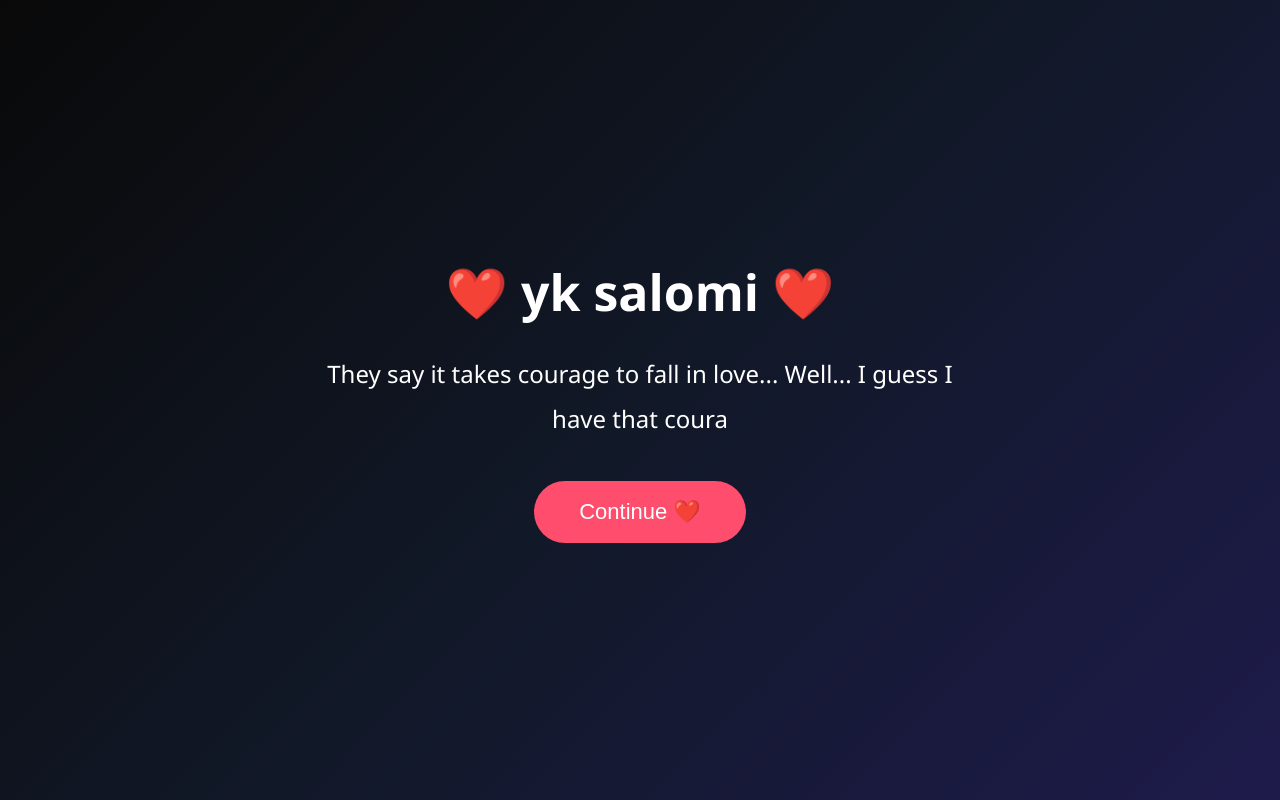
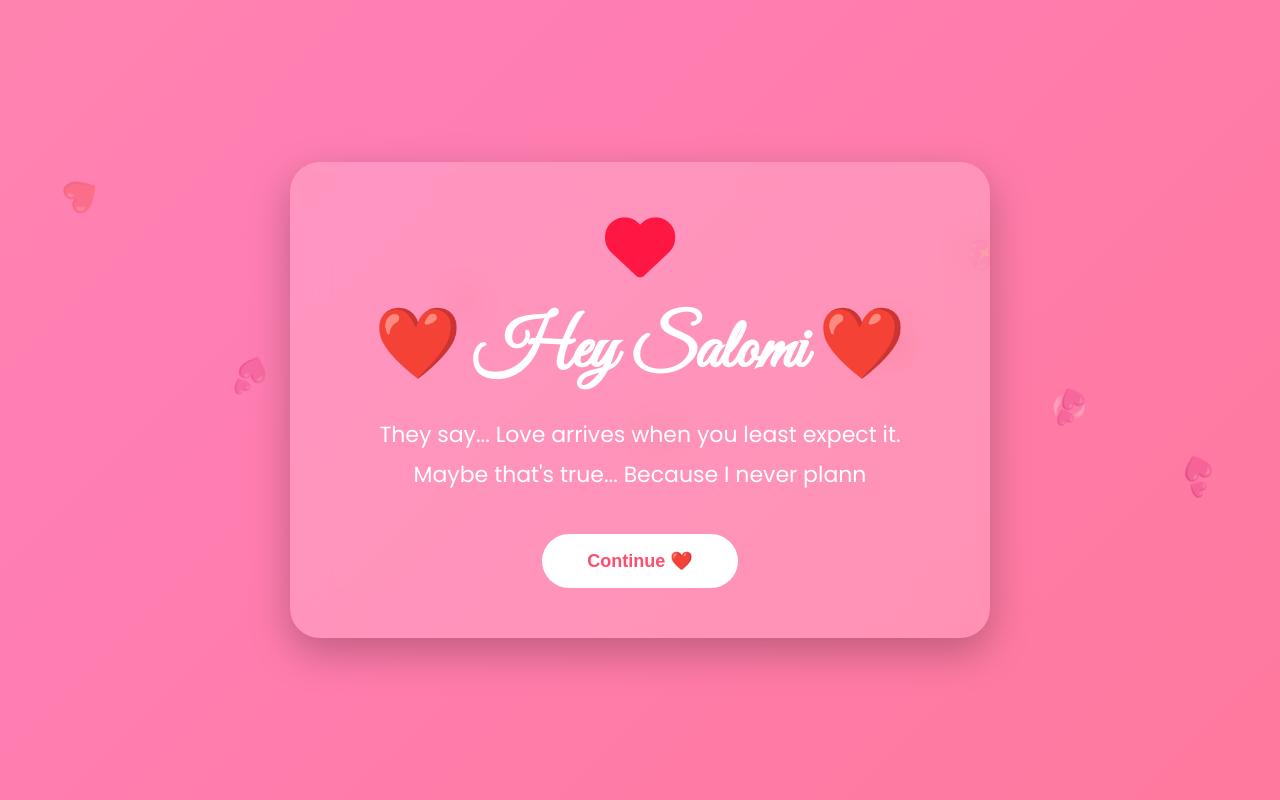
Before and after one commit to vedant1418/proposal, a Flask app: page / in a window 1280 px wide. Run offline with Flask 3, Linux system fonts and the light colour scheme.

Commit message:
Initial commit

```diff
--- a/static/script.js
+++ b/static/script.js
@@ -1,81 +1,212 @@
-setTimeout(() => {
-    document.getElementById("loading").style.display = "none";
-    document.getElementById("main").style.display = "block";
+// Loading Screen
+window.onload = () => {
 
-    document.getElementById("title").innerHTML = "❤️ yk salomi ❤️";
+    setTimeout(() => {
 
-    typeWriter();
-}, 3000);
+        document.getElementById("loading").style.opacity = "0";
 
-const message =
-`
-They say it takes courage to fall in love...
+        setTimeout(() => {
+            document.getElementById("loading").style.display = "none";
+            document.getElementById("main").style.display = "flex";
 
-Well...
+            document.getElementById("title").innerHTML =
+                "❤️ Hey Salomi ❤️";
 
-I guess I have that courage.
+            typeWriter();
 
-Because somewhere along the way,
-you became more important to me than my morning coffee,
-my sleep...
+        }, 700);
 
-maybe even oxygen. ❤️
+    }, 2500);
+
+};
+
+
+// Romantic Message
+const message = `
+
+They say...
+
+Love arrives when you least expect it.
+
+Maybe that's true...
+
+Because I never planned on meeting someone
+who would quietly become my favorite thought.
+
+Every notification from you...
+
+Every smile...
+
+Every conversation...
+
+Made ordinary days feel extraordinary.
+
+Somehow...
+
+You became the first person I want to tell everything to.
+
+The one I look for...
+
+Without even realizing it.
 
 And today...
 
+There's just one thing my heart wants to ask...
 
-
-There's something I want to ask you something my dear fattu ...`;
+❤️
+`;
 
 let index = 0;
 
 function typeWriter() {
+
+    const text = document.getElementById("message");
+
     if (index < message.length) {
-        document.getElementById("message").innerHTML += message.charAt(index);
+
+        text.innerHTML += message.charAt(index);
+
         index++;
-        setTimeout(typeWriter, 45);
+
+        window.scrollTo({
+            top: document.body.scrollHeight,
+            behavior: "smooth"
+        });
+
+        setTimeout(typeWriter, 35);
+
     }
+
 }
 
+
+// Proposal Page
 function nextScene() {
 
-    document.getElementById("title").innerHTML = "❤️";
+    const box = document.querySelector(".glass-card");
 
-    document.getElementById("message").innerHTML = `
-    <h2>Will you make my life beautiful by being a part of it?</h2>
+    box.style.opacity = "0";
 
-    <br>
+    setTimeout(() => {
 
-    <button onclick="yesClicked()" id="yes">YES ❤️</button>
+        document.getElementById("title").innerHTML =
+            "❤️ One Last Question ❤️";
 
-    <button id="no" onmouseover="moveButton()">NO 😅</button>
-    `;
+        document.getElementById("message").innerHTML = `
+
+        <h2 style="margin-bottom:20px;">
+            Will you make my life more beautiful
+            by becoming a part of it?
+        </h2>
+
+        <p style="margin-bottom:30px;">
+            I promise to annoy you forever,
+            make you laugh,
+            support your dreams,
+            and love you a little more every single day. ❤️
+        </p>
+
+        <div class="buttons">
+
+            <button id="yes" onclick="yesClicked()">
+                YES ❤️
+            </button>
+
+            <button id="no"
+                onmouseover="moveButton()"
+                onclick="moveButton()">
+                NO 😅
+            </button>
+
+        </div>
+
+        `;
+
+        box.style.opacity = "1";
+
+    }, 500);
+
 }
 
+
+// YES
 function yesClicked() {
 
+    createHearts();
+
     document.body.innerHTML = `
-    <div style="display:flex;
-    justify-content:center;
-    align-items:center;
-    height:100vh;
-    background:#111;
-    color:white;
-    font-size:45px;
-    text-align:center;">
-    ❤️ Thank You ❤️<br><br>
-    You just made me the happiest person alive!
+
+    <div class="success">
+
+        <h1>❤️ YAYYY!! ❤️</h1>
+
+        <h2>
+            You just made me
+            the happiest person alive.
+        </h2>
+
+        <p>
+
+            I promise to cherish you,
+            respect you,
+            make memories with you,
+            and keep choosing you
+            every single day.
+
+            ❤️ Forever Starts Here ❤️
+
+        </p>
+
     </div>
+
     `;
+
 }
 
+
+// NO Button
 function moveButton() {
 
-    let btn = document.getElementById("no");
+    const btn = document.getElementById("no");
 
-    btn.style.position = "absolute";
+    const x = Math.random() * (window.innerWidth - 180);
 
-    btn.style.left = Math.random() * (window.innerWidth - 150) + "px";
+    const y = Math.random() * (window.innerHeight - 120);
 
-    btn.style.top = Math.random() * (window.innerHeight - 80) + "px";
+    btn.style.position = "fixed";
+
+    btn.style.transition = ".25s";
+
+    btn.style.left = x + "px";
+
+    btn.style.top = y + "px";
+
 }
+
+
+// Floating Hearts
+function createHearts() {
+
+    for (let i = 0; i < 60; i++) {
+
+        let heart = document.createElement("div");
+
+        heart.innerHTML = "❤️";
+
+        heart.style.position = "fixed";
+        heart.style.left = Math.random() * 100 + "vw";
+        heart.style.top = "100vh";
+        heart.style.fontSize = (20 + Math.random() * 25) + "px";
+        heart.style.pointerEvents = "none";
+        heart.style.animation =
+            `float ${4 + Math.random() * 4}s linear forwards`;
+
+        document.body.appendChild(heart);
+
+        setTimeout(() => {
+            heart.remove();
+        }, 8000);
+
+    }
+
+}
--- a/static/style.css
+++ b/static/style.css
@@ -1,60 +1,124 @@
 *{
-margin:0;
-padding:0;
-box-sizing:border-box;
+    margin:0;
+    padding:0;
+    box-sizing:border-box;
 }
 
 body{
 
-height:100vh;
+    font-family:'Poppins',sans-serif;
+    min-height:100vh;
 
-background:linear-gradient(135deg,#090909,#111827,#1e1b4b);
+    display:flex;
+    justify-content:center;
+    align-items:center;
 
-display:flex;
+    overflow:hidden;
 
-justify-content:center;
+    background:linear-gradient(-45deg,
+    #ff758c,
+    #ff7eb3,
+    #ff9a9e,
+    #fad0c4);
 
-align-items:center;
+    background-size:400% 400%;
 
-font-family:Segoe UI;
+    animation:bg 15s ease infinite;
+}
 
-color:white;
+@keyframes bg{
 
-overflow:hidden;
+0%{background-position:0% 50%;}
+50%{background-position:100% 50%;}
+100%{background-position:0% 50%;}
 
 }
 
 #loading{
 
+position:fixed;
+top:0;
+left:0;
+width:100%;
+height:100%;
+
+display:flex;
+justify-content:center;
+align-items:center;
+
+background:#111;
+
+z-index:100;
+color:white;
+
+}
+
+.loader-box{
+
 text-align:center;
 
 }
 
-.loader{
+.heart-loader{
+
+width:80px;
+height:80px;
 
 margin:auto;
 
-margin-top:25px;
+background:red;
 
-width:70px;
+transform:rotate(45deg);
 
-height:70px;
+animation:pulse 1s infinite;
+
+}
+
+.heart-loader:before,
+.heart-loader:after{
+
+content:"";
+
+position:absolute;
+
+width:80px;
+height:80px;
+
+background:red;
 
 border-radius:50%;
 
-border:7px solid rgba(255,255,255,.2);
+}
 
-border-top:7px solid #ff4d6d;
+.heart-loader:before{
 
-animation:spin 1s linear infinite;
+left:-40px;
 
 }
 
-@keyframes spin{
+.heart-loader:after{
+
+top:-40px;
+
+}
+
+@keyframes pulse{
+
+0%{
+
+transform:rotate(45deg) scale(.9);
+
+}
+
+50%{
+
+transform:rotate(45deg) scale(1.1);
+
+}
 
 100%{
 
-transform:rotate(360deg);
+transform:rotate(45deg) scale(.9);
 
 }
 
@@ -64,27 +128,90 @@ transform:rotate(360deg);
 
 display:none;
 
-text-align:center;
+width:100%;
+padding:20px;
 
-padding:20px;
+}
+
+.glass-card{
 
 max-width:700px;
 
-}
+margin:auto;
 
-h1{
+padding:50px;
 
-font-size:50px;
+border-radius:30px;
 
-margin-bottom:25px;
+background:rgba(255,255,255,.18);
+
+backdrop-filter:blur(18px);
+
+box-shadow:0 15px 40px rgba(0,0,0,.25);
+
+text-align:center;
+
+color:white;
+
+animation:fade 1.5s;
 
 }
 
-p{
+@keyframes fade{
 
-font-size:24px;
+from{
 
-line-height:45px;
+opacity:0;
+transform:translateY(50px);
+
+}
+
+to{
+
+opacity:1;
+transform:translateY(0);
+
+}
+
+}
+
+.heart-icon{
+
+font-size:70px;
+
+margin-bottom:20px;
+
+color:#ff1744;
+
+animation:beat 1.2s infinite;
+
+}
+
+@keyframes beat{
+
+50%{
+
+transform:scale(1.2);
+
+}
+
+}
+
+#title{
+
+font-family:'Great Vibes',cursive;
+
+font-size:70px;
+
+margin-bottom:20px;
+
+}
+
+#message{
+
+font-size:22px;
+
+line-height:1.8;
 
 margin-bottom:40px;
 
@@ -92,19 +219,21 @@ margin-bottom:40px;
 
 button{
 
-padding:18px 45px;
+padding:16px 45px;
 
 border:none;
 
-border-radius:40px;
+border-radius:50px;
 
-font-size:22px;
+font-size:18px;
 
 cursor:pointer;
 
-background:#ff4d6d;
+background:white;
 
-color:white;
+color:#ff4d6d;
+
+font-weight:600;
 
 transition:.3s;
 
@@ -112,6 +241,193 @@ transition:.3s;
 
 button:hover{
 
-transform:scale(1.08);
+transform:translateY(-5px);
+
+box-shadow:0 10px 25px rgba(255,255,255,.4);
 
 }
+
+.hearts{
+
+position:absolute;
+
+width:100%;
+height:100%;
+overflow:hidden;
+pointer-events:none;
+
+}
+
+.hearts span{
+
+position:absolute;
+
+font-size:30px;
+
+bottom:-50px;
+
+animation:float 15s linear infinite;
+
+}
+
+.hearts span:nth-child(1){left:5%;animation-duration:10s;}
+.hearts span:nth-child(2){left:18%;animation-duration:14s;}
+.hearts span:nth-child(3){left:35%;animation-duration:12s;}
+.hearts span:nth-child(4){left:50%;animation-duration:16s;}
+.hearts span:nth-child(5){left:68%;animation-duration:13s;}
+.hearts span:nth-child(6){left:82%;animation-duration:15s;}
+.hearts span:nth-child(7){left:92%;animation-duration:18s;}
+.hearts span:nth-child(8){left:75%;animation-duration:11s;}
+
+@keyframes float{
+
+0%{
+
+transform:translateY(0) rotate(0);
+
+opacity:0;
+
+}
+
+20%{
+
+opacity:1;
+
+}
+
+100%{
+
+transform:translateY(-110vh) rotate(360deg);
+
+opacity:0;
+
+}
+
+}
+
+@media(max-width:768px){
+
+.glass-card{
+
+padding:30px;
+
+}
+
+#title{
+
+font-size:50px;
+
+}
+
+#message{
+
+font-size:18px;
+
+}
+
+button{
+
+width:100%;
+
+}
+
+}
+.success{
+
+height:100vh;
+
+display:flex;
+
+flex-direction:column;
+
+justify-content:center;
+
+align-items:center;
+
+text-align:center;
+
+background:linear-gradient(135deg,#ff4d6d,#ff758c);
+
+color:white;
+
+padding:30px;
+
+animation:fadeIn 1s;
+
+}
+
+.success h1{
+
+font-size:65px;
+
+margin-bottom:20px;
+
+}
+
+.success h2{
+
+font-size:35px;
+
+margin-bottom:20px;
+
+}
+
+.success p{
+
+max-width:700px;
+
+font-size:22px;
+
+line-height:1.8;
+
+}
+
+.buttons{
+
+display:flex;
+
+justify-content:center;
+
+gap:20px;
+
+margin-top:30px;
+
+}
+
+@keyframes fadeIn{
+
+from{
+
+opacity:0;
+transform:scale(.8);
+
+}
+
+to{
+
+opacity:1;
+transform:scale(1);
+
+}
+
+}
+
+@keyframes float{
+
+0%{
+
+transform:translateY(0) rotate(0deg);
+
+opacity:1;
+
+}
+
+100%{
+
+transform:translateY(-120vh) rotate(360deg);
+
+opacity:0;
+
+}
+
+}
--- a/templates/index.html
+++ b/templates/index.html
@@ -1,36 +1,78 @@
 <!DOCTYPE html>
 <html lang="en">
+
 <head>
 
     <meta charset="UTF-8">
     <meta name="viewport" content="width=device-width, initial-scale=1.0">
 
-<title>For Someone Special ❤️</title>
+    <title>❤️ A Special Surprise</title>
 
-<link rel="stylesheet" href="{{ url_for('static', filename='style.css') }}">
+    <!-- Google Fonts -->
+    <link href="https://fonts.googleapis.com/css2?family=Great+Vibes&family=Poppins:wght@300;400;500;600&display=swap"
+        rel="stylesheet">
+
+    <!-- Icons -->
+    <link rel="stylesheet"
+        href="https://cdnjs.cloudflare.com/ajax/libs/font-awesome/6.5.2/css/all.min.css">
+
+    <link rel="stylesheet"
+        href="{{ url_for('static', filename='style.css') }}">
 
 </head>
+
 <body>
 
+    <!-- Floating Hearts -->
+    <div class="hearts">
+        <span>❤️</span>
+        <span>💕</span>
+        <span>💖</span>
+        <span>💘</span>
+        <span>❤️</span>
+        <span>💞</span>
+        <span>💕</span>
+        <span>💖</span>
+    </div>
+
+    <!-- Loading Screen -->
     <div id="loading">
 
-<h1>Loading Your Surprise...</h1>
+        <div class="loader-box">
 
-<div class="loader"></div>
+            <div class="heart-loader"></div>
+
+            <h1>Preparing Something Special...</h1>
+
+            <p>Please wait ❤️</p>
 
         </div>
 
+    </div>
+
+    <!-- Main Card -->
     <div id="main">
+
+        <div class="glass-card">
+
+            <i class="fa-solid fa-heart heart-icon"></i>
 
             <h1 id="title"></h1>
 
             <p id="message"></p>
 
-<button id="next" onclick="nextScene()">Continue ❤️</button>
+            <button id="next" onclick="nextScene()">
+
+                Continue ❤️
+
+            </button>
+
+        </div>
 
     </div>
 
     <script src="{{ url_for('static', filename='script.js') }}"></script>
 
 </body>
+
 </html>
```
Lines whose indentation alone changed are shown as unchanged.
